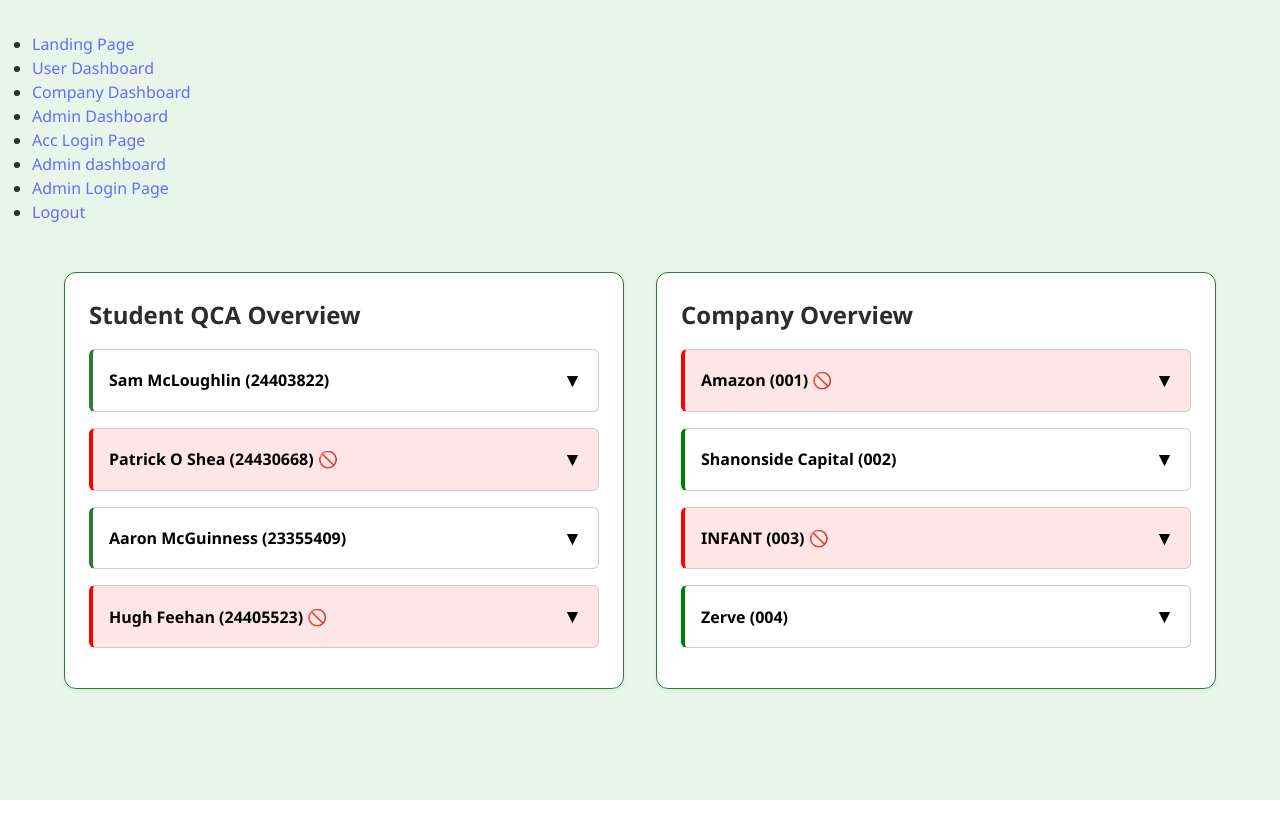
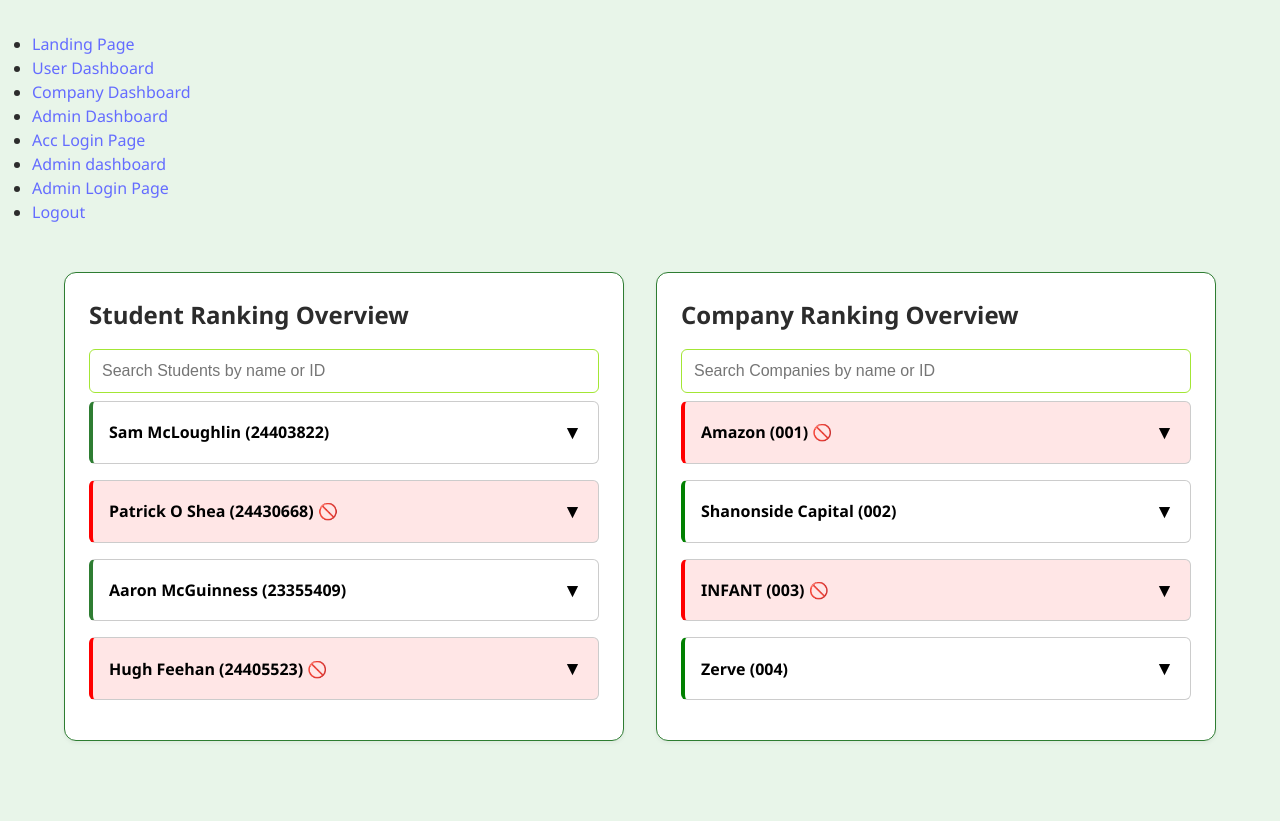
Before and after one commit to Patrick0shea/RDBProject, a React (Vite) app: page /admin-dashboard3 in a window 1280 px wide. Before the commit the page ends 800 px from the top, so only its background shows below. Built offline with nearby package versions, Linux system fonts and the light colour scheme.

Commit message:
Added in search bar and search functionality with students and companies to admin dashboard

```diff
--- a/src/AdminDashboard3.tsx
+++ b/src/AdminDashboard3.tsx
@@ -5,6 +5,7 @@ interface Student {
   name: string;
   qca: number;
   attendance: number;
+  averageParticipationPercentage: number;
   score: number;
   behavioralTrait: string;
   hasRanked: boolean;
@@ -17,12 +18,21 @@ interface Company {
   hasRanked: boolean;
 }
 
+interface SearchBar {
+  placeholder?: string;
+  value: string;
+  onChange: (value: string) => void;
+}
+
 const AdminDashboard: React.FC = () => {
   const [students, setStudents] = useState<Student[]>([]);
   const [openStudentIds, setOpenStudentIds] = useState<Set<string>>(new Set());
 
   const [companies, setCompanies] = useState<Company[]>([]);
   const [openCompanyIds, setOpenCompanyIds] = useState<Set<string>>(new Set());
+
+  const [studentSearch, setStudentSearch] = useState('');
+  const [companySearch, setCompanySearch] = useState('');
 
   useEffect(() => {
     const mockStudents: Student[] = [
@@ -31,6 +41,7 @@ const AdminDashboard: React.FC = () => {
         name: 'Sam McLoughlin',
         qca: 3.88,
         attendance: 90,
+        averageParticipationPercentage: 20,
         score: 70,
         behavioralTrait: 'Team Player',
         hasRanked: true,
@@ -40,6 +51,7 @@ const AdminDashboard: React.FC = () => {
         name: 'Patrick O Shea',
         qca: 3.52,
         attendance: 90,
+        averageParticipationPercentage: 25,
         score: 70,
         behavioralTrait: 'Problem Solver',
         hasRanked: false,
@@ -49,6 +61,7 @@ const AdminDashboard: React.FC = () => {
         name: 'Aaron McGuinness',
         qca: 3.96,
         attendance: 90,
+        averageParticipationPercentage: 15,
         score: 70,
         behavioralTrait: 'Creative Thinker',
         hasRanked: true,
@@ -58,6 +71,7 @@ const AdminDashboard: React.FC = () => {
         name: 'Hugh Feehan',
         qca: 2.85,
         attendance: 90,
+        averageParticipationPercentage: 10,
         score: 70,
         behavioralTrait: 'Independent Worker',
         hasRanked: false,
@@ -112,11 +126,51 @@ const AdminDashboard: React.FC = () => {
     });
   };
 
+  const filteredStudents = students.filter(
+    (student) =>
+      student.name.toLowerCase().includes(studentSearch.toLowerCase()) ||
+      student.id.includes(studentSearch)
+  );
+
+  const filteredCompanies = companies.filter(
+    (company) =>
+      company.name.toLowerCase().includes(companySearch.toLowerCase()) ||
+      company.id.includes(companySearch)
+  );
+
+  const renderSearchBar = ({ placeholder, value, onChange }: SearchBar) => (
+    <input
+      type="text"
+      placeholder={placeholder}
+      value={value}
+      onChange={(e) => onChange(e.target.value)}
+      style={{
+        display: 'block',
+        width: '100%',
+        padding: '0.75rem',
+        marginTop: '0.5rem',
+        marginBottom: '0.5rem',
+        fontSize: '1rem',
+        borderRadius: '6px',
+        border: '1px solid #A3E635',
+        boxSizing: 'border-box',
+        background: '#FFFFFF',
+        color: '#1F2937',
+      }}
+    />
+  );
+
   return (
     <div className="dashboard-container" style={{ display: 'flex', gap: '2rem' }}>
+      {/* Student Section */}
       <div className="ranking-block scrollable" style={{ flex: 1, minWidth: '320px' }}>
-        <h2 className="ranking-title">Student QCA Overview</h2>
-        {students.map((student) => {
+        <h2 className="ranking-title">Student Ranking Overview</h2>
+        {renderSearchBar({
+          placeholder: 'Search Students by name or ID',
+          value: studentSearch,
+          onChange: setStudentSearch,
+        })}
+        {filteredStudents.map((student) => {
           const isMissingRanking = !student.hasRanked;
           const isOpen = openStudentIds.has(student.id);
 
@@ -162,6 +216,9 @@ const AdminDashboard: React.FC = () => {
                     <strong>Attendance:</strong> {student.attendance}%
                   </p>
                   <p>
+                    <strong>Average Project Participation:</strong> {student.averageParticipationPercentage}%
+                  </p>
+                  <p>
                     <strong>Overall Score:</strong> {student.score}
                   </p>
                 </div>
@@ -171,10 +228,15 @@ const AdminDashboard: React.FC = () => {
         })}
       </div>
 
-      {/* Company Table */}
+      {/* Company Section */}
       <div className="ranking-block" style={{ flex: 1, minWidth: '320px' }}>
-        <h2 className="ranking-title">Company Overview</h2>
-        {companies.map((company) => {
+        <h2 className="ranking-title">Company Ranking Overview</h2>
+        {renderSearchBar({
+          placeholder: 'Search Companies by name or ID',
+          value: companySearch,
+          onChange: setCompanySearch,
+        })}
+        {filteredCompanies.map((company) => {
           const isMissingRanking = !company.hasRanked;
           const isOpen = openCompanyIds.has(company.id);
 
```
